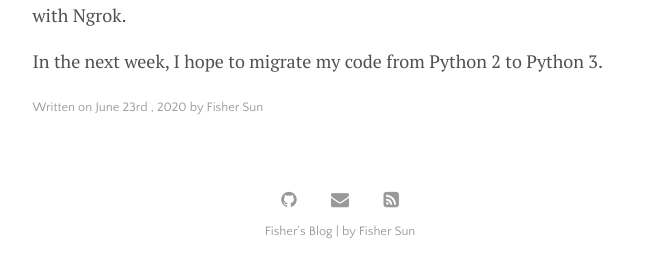
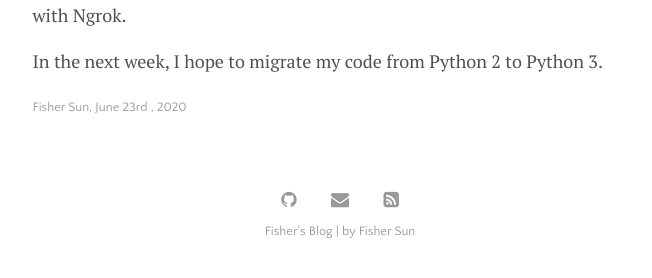
Before and after one commit to seasonedfish/blog, a Jekyll site: the page built from _posts/2020-06-23-success-finally.md, in a window 1280 px wide. Shown: the part 303-581 px from the top of the page, without its empty margins (300-952 px from the left). Built offline with Jekyll 4.4.1, drawn with Linux system fonts in a browser that asks for light colours.

```diff
--- a/_data/settings.yml
+++ b/_data/settings.yml
@@ -27,4 +27,4 @@ sharing_button_prompt: 'Feel free to share!'
 
 related_posts: 'You may also enjoy:'
 
-post_date_prefix: 'Written on'
+post_date_prefix: "Fisher Sun, "
--- a/_includes/post-date.html
+++ b/_includes/post-date.html
@@ -8,10 +8,4 @@
     {% when '3' or '23' %}{{ d }}rd
     {% else %}{{ d }}th{% endcase %},
   {{ page.date | date: "%Y" }}
-  by
-  {% if page.author %}
-    {{ page.author }}
-  {% else %}
-    {{ site.author }}
-  {% endif %}
 </span>
```
